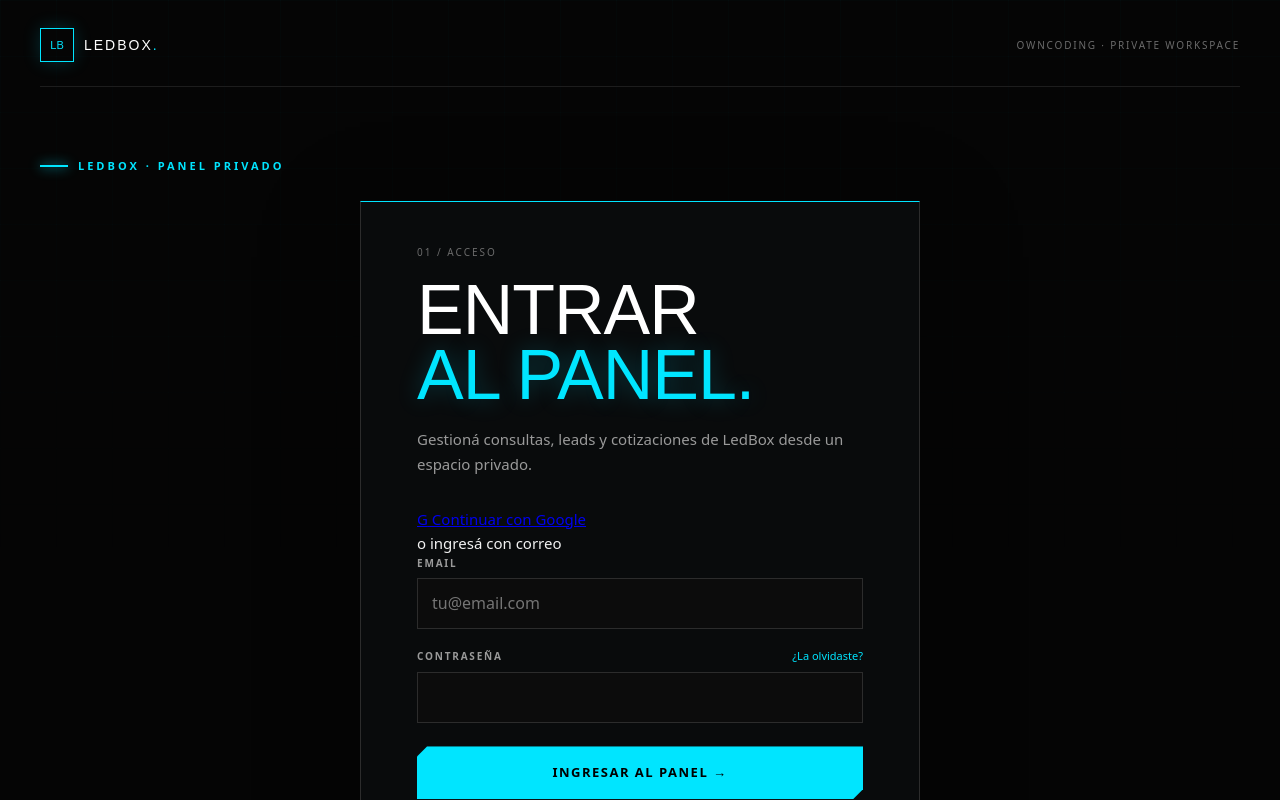
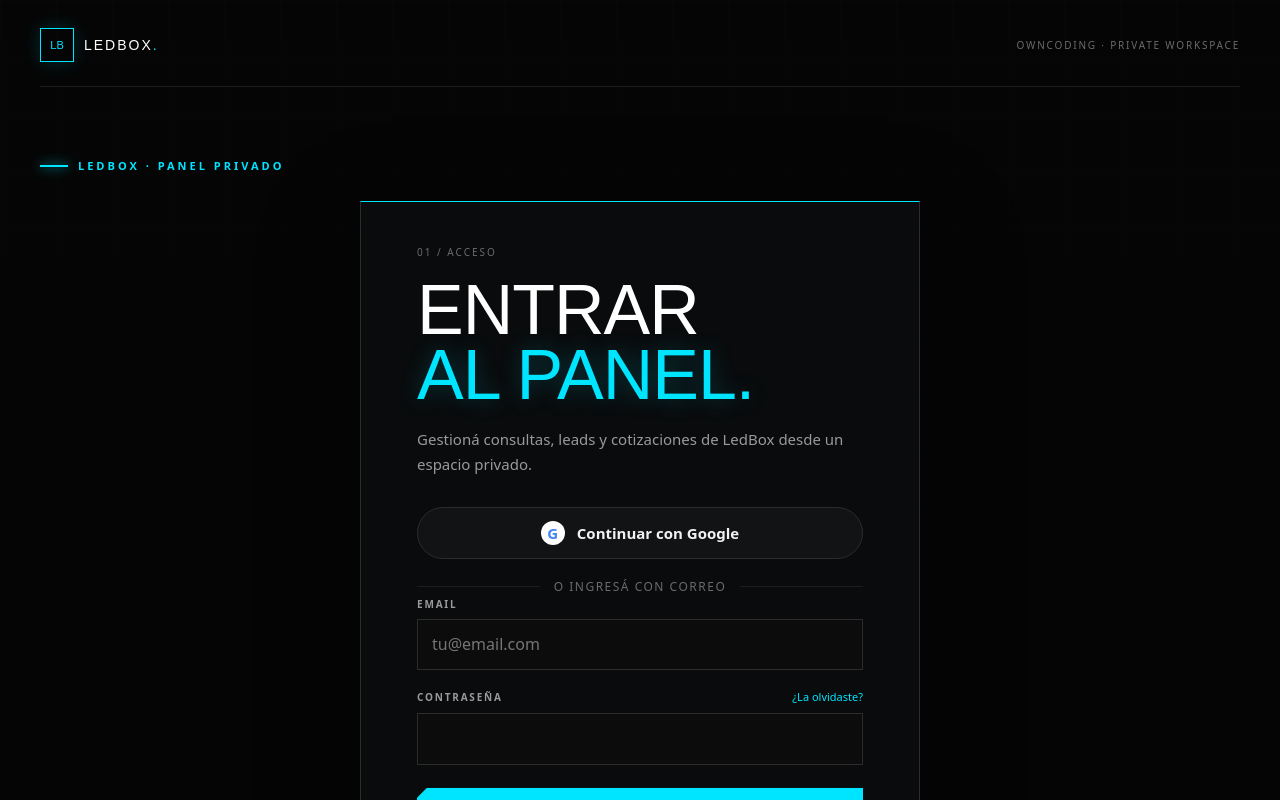
Before and after one commit to dariodeoli/ledbox, a Next.js app: page /admin/login in a window 1280 px wide. Shown: the top 800 px of the page. Built offline with nearby package versions, Linux system fonts and the light colour scheme; no server answers.

Commit message:
style: match admin Google login button

```diff
--- a/app/globals.css
+++ b/app/globals.css
@@ -546,6 +546,11 @@
 .admin-field input, .admin-filters input, .admin-filters select { width:100%; min-height:48px; border:1px solid var(--border-2); border-radius:0; outline:none; background:var(--surface); color:var(--text); padding:12px 14px; font-size:16px; color-scheme:dark; transition:border-color .2s, box-shadow .2s; }
 .admin-field input:focus, .admin-filters input:focus, .admin-filters select:focus { border-color:var(--led); box-shadow:0 0 0 3px rgba(0,229,255,.1); }
 .admin-field input[aria-invalid="true"] { border-color:#ff5575; }
+.admin-google-button { display:flex; align-items:center; justify-content:center; gap:12px; width:100%; min-height:52px; margin:24px 0 18px; border:1px solid var(--border-2); border-radius:999px; color:var(--text); text-decoration:none; font-weight:700; background:rgba(255,255,255,.03); transition:border-color .2s, background .2s; }
+.admin-google-button:hover, .admin-google-button:focus-visible { border-color:var(--led); background:rgba(255,255,255,.07); }
+.admin-google-button span { display:grid; place-items:center; width:24px; height:24px; border-radius:50%; color:#4285f4; background:#fff; font-weight:800; }
+.admin-divider { display:flex; align-items:center; gap:14px; color:var(--muted); font-size:12px; text-transform:uppercase; letter-spacing:1.5px; }
+.admin-divider::before, .admin-divider::after { content:""; height:1px; flex:1; background:var(--border); }
 .admin-submit { justify-content:center; width:100%; margin-top:5px; min-height:52px; }
 .admin-submit:disabled, .admin-ghost-button:disabled { opacity:.55; cursor:wait; transform:none; }
 .admin-spinner { display:inline-block; width:15px; height:15px; margin-right:8px; border:2px solid currentColor; border-right-color:transparent; border-radius:50%; vertical-align:-2px; animation:admin-spin .7s linear infinite; }
```
